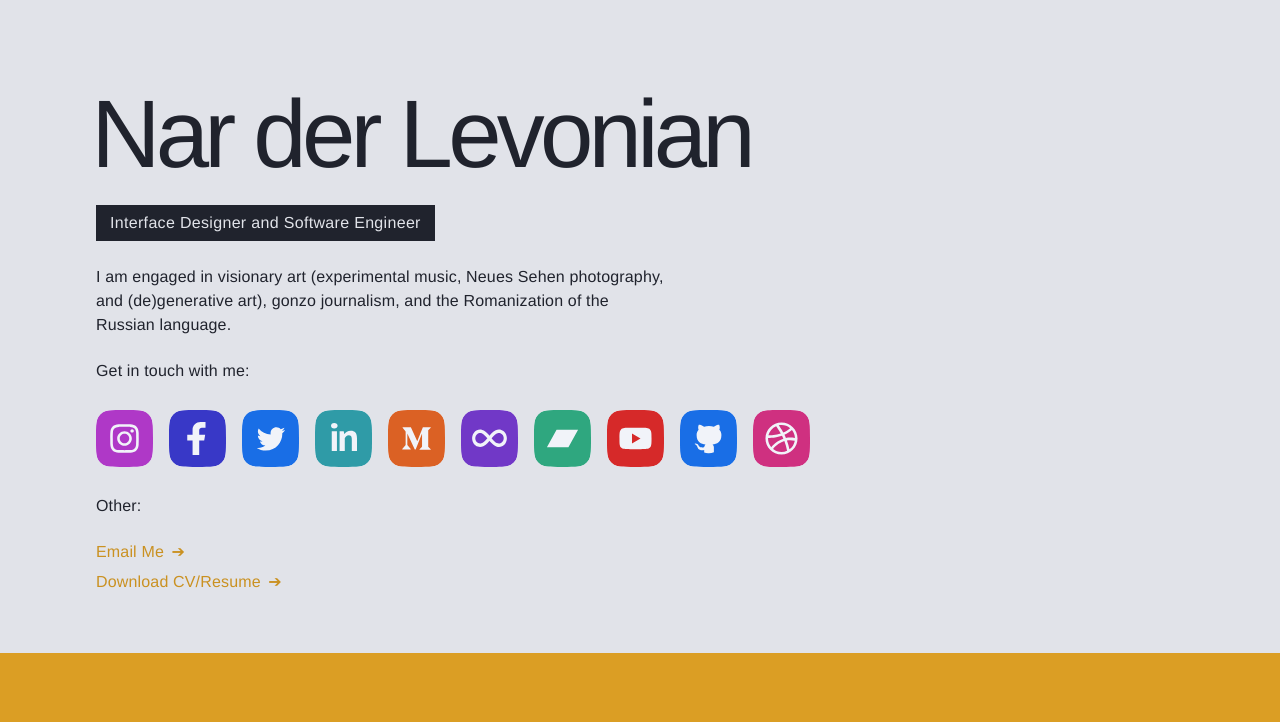
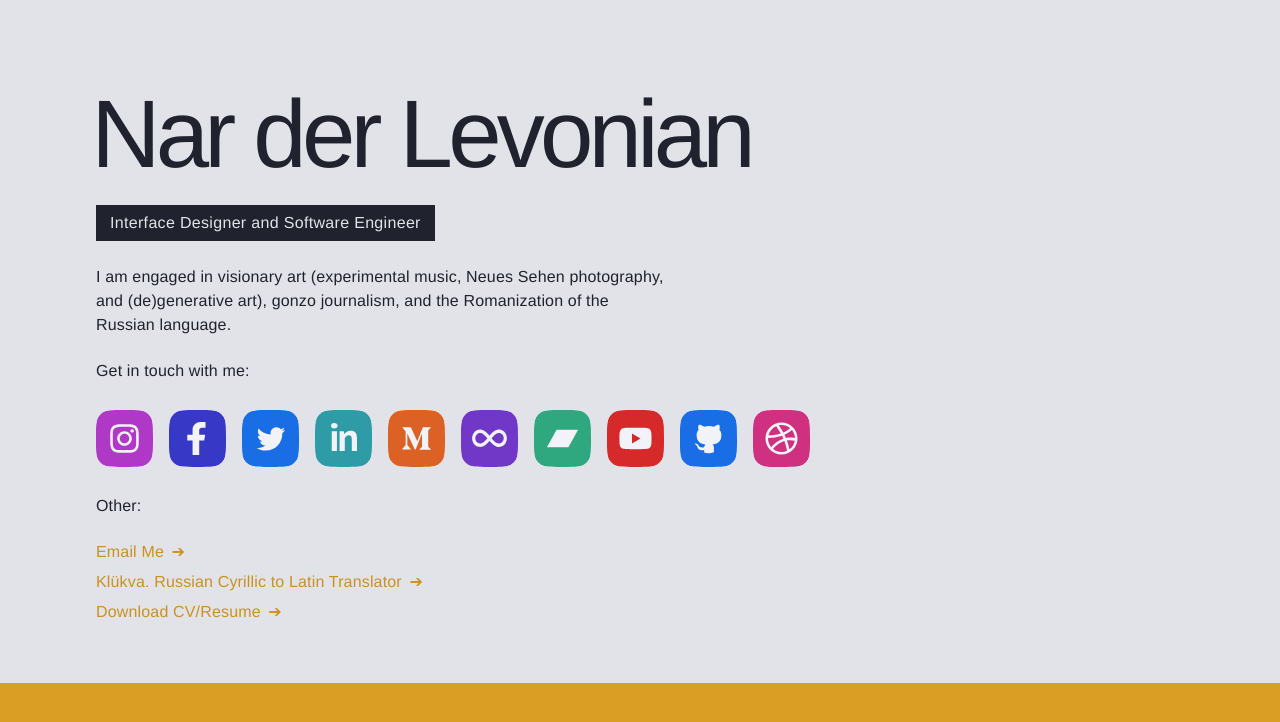
Before and after one commit to narderlevonian/narderlevonian.github.io, a React (Create React App) app: page / in a window 1280 px wide. Shown: the top 722 px of the page. Built offline with nearby package versions, Linux system fonts and the light colour scheme.

Commit message:
Added a new link to the home page.

```diff
--- a/package.json
+++ b/package.json
@@ -4,7 +4,6 @@
     "private": true,
     "homepage": "https://narderlevonian.github.io",
     "dependencies": {
-        "@react-spring/web": "^9.6.1",
         "@testing-library/jest-dom": "^5.16.5",
         "@testing-library/react": "^13.4.0",
         "@testing-library/user-event": "^13.5.0",
--- a/src/OtherLinksArray.js
+++ b/src/OtherLinksArray.js
@@ -6,6 +6,10 @@ export default [
         Caption: "Email Me"
     },
     {
+        Link: 'https://narderlevonian.space/klukva-translator',
+        Caption: "Klükva. Russian Cyrillic to Latin Translator"
+    },
+    {
         Link: ResumePDF,
         Caption: "Download CV/Resume"
     }
```
